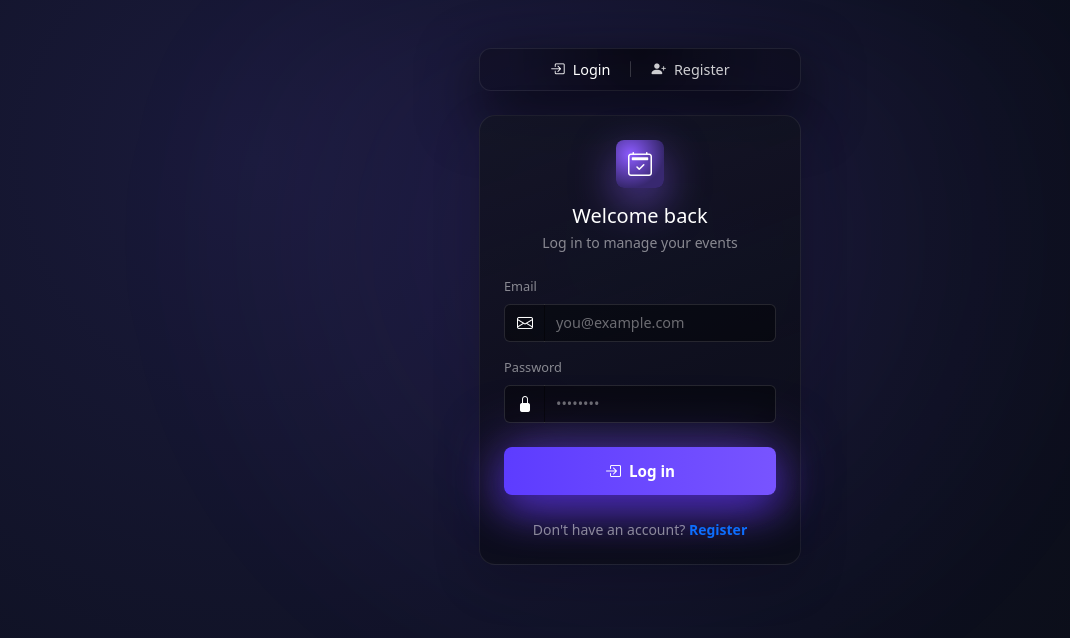
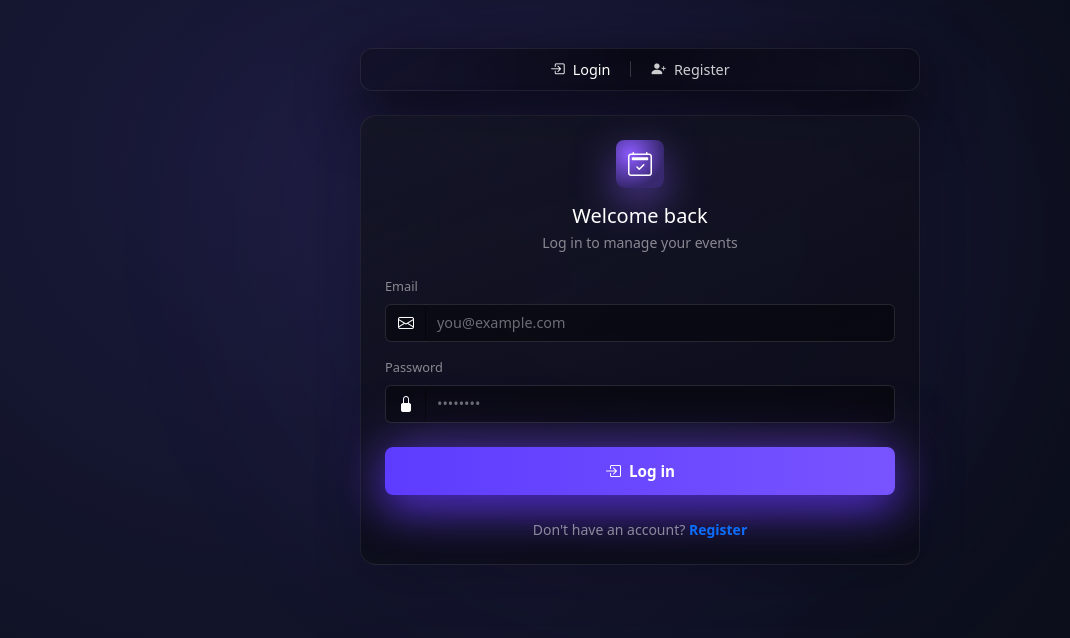
Before and after one commit to SeifEldinAmrIsmail/EventPlanner-Frontend, an Angular app: page /login in a window 1280 px wide. Shown: the top 638 px of the page, without its empty margins (0-1070 px from the left). Built offline with nearby package versions, Linux system fonts and the light colour scheme.

Commit message:
increase the width of the login and register card

```diff
--- a/src/app/features/auth/login/login.css
+++ b/src/app/features/auth/login/login.css
@@ -130,3 +130,8 @@
   color: #00ff9c;
   box-shadow: 0 10px 30px rgba(0,255,128,0.2);
 }
+.wide-card {
+  width: 560px !important;
+  max-width: 560px !important;
+  min-width: 560px !important;
+}
--- a/src/app/features/auth/login/login.html
+++ b/src/app/features/auth/login/login.html
@@ -24,7 +24,7 @@
 </div>
 
 <!-- Card -->
-<div class="auth-card card-gradient shadow-lg rounded-4 p-4 w-100" style="max-width: 420px;">
+<div class="auth-card card-gradient shadow-lg rounded-4 p-4 w-100 wide-card">
   <div class="text-center mb-4">
     <div
       class="icon-badge mx-auto mb-3 d-flex align-items-center justify-content-center rounded-3"
--- a/src/app/features/auth/register/register.css
+++ b/src/app/features/auth/register/register.css
@@ -130,3 +130,8 @@
   color: #00ff9c;
   box-shadow: 0 10px 30px rgba(0,255,128,0.2);
 }
+.wide-card {
+  width: 560px !important;
+  max-width: 560px !important;
+  min-width: 560px !important;
+}
--- a/src/app/features/auth/register/register.html
+++ b/src/app/features/auth/register/register.html
@@ -24,7 +24,7 @@
 </div>
 
 <!-- Card -->
-<div class="auth-card card-gradient shadow-lg rounded-4 p-4 w-100" style="max-width: 420px;">
+<div class="auth-card card-gradient shadow-lg rounded-4 p-4 w-100 wide-card">
   <div class="text-center mb-4">
     <div
       class="icon-badge mx-auto mb-3 d-flex align-items-center justify-content-center rounded-3"
```
